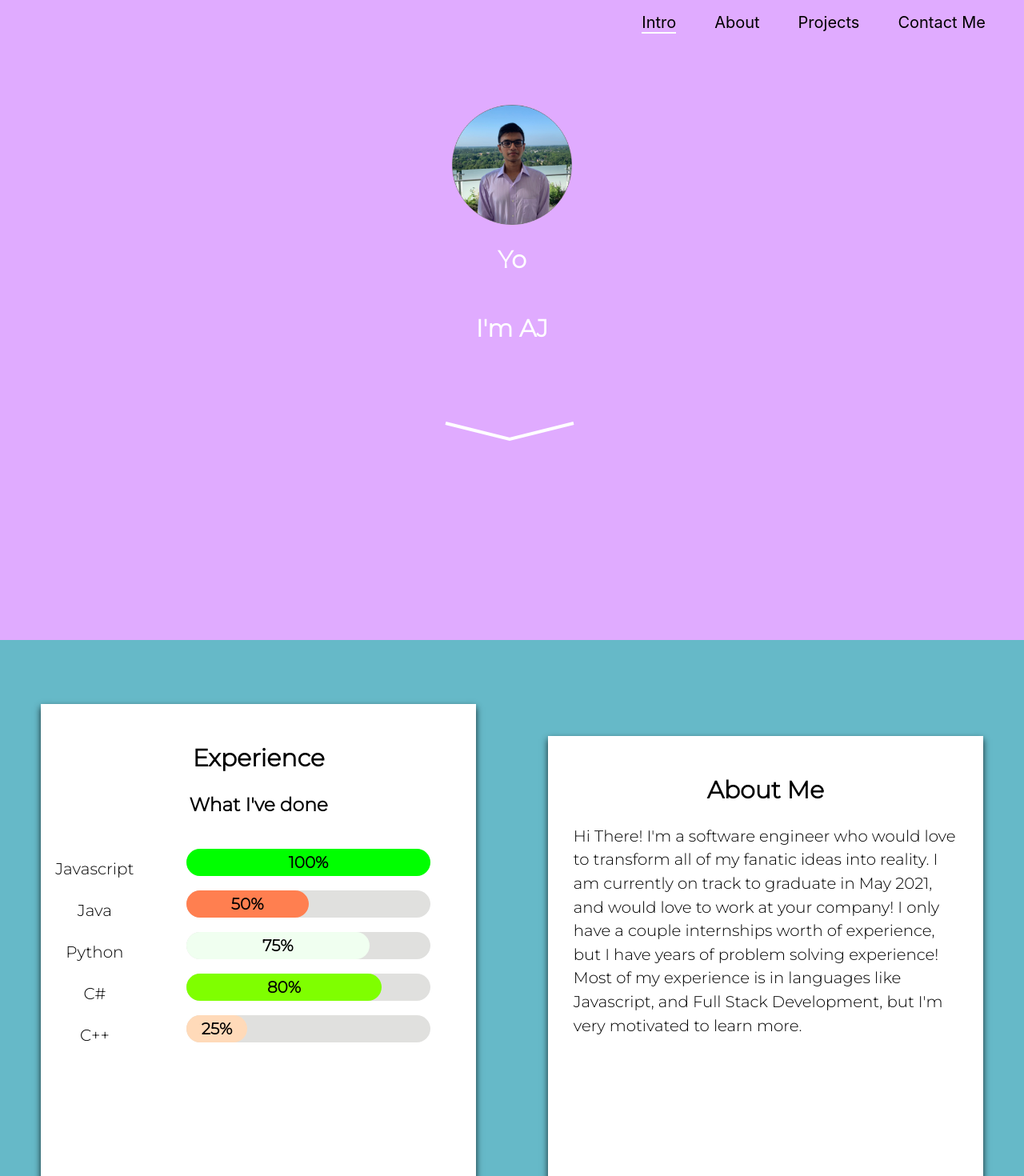
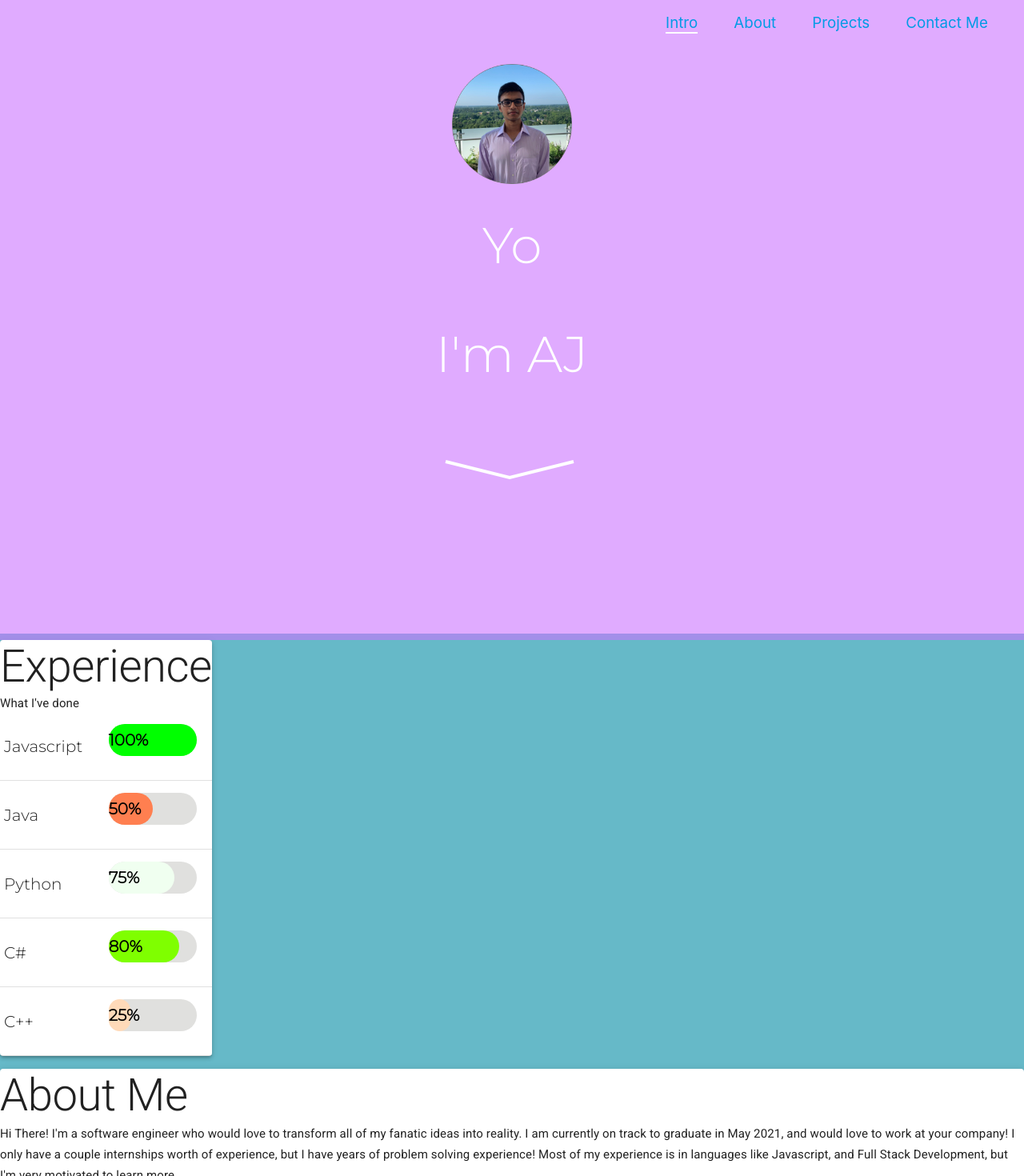
Before and after one commit to athammana/portfolio, a React (Create React App) app: page / in a window 1280 px wide. Shown: the top 1470 px of the page at 80% size. Built offline with nearby package versions, Linux system fonts and the light colour scheme.

Commit message:
Trying to use css frameworks to fix resizing prob

```diff
--- a/package.json
+++ b/package.json
@@ -4,13 +4,19 @@
   "version": "0.1.0",
   "private": true,
   "dependencies": {
+    "@material-ui/core": "^4.11.0",
+    "@material-ui/icons": "^4.9.1",
     "@testing-library/jest-dom": "^4.2.4",
     "@testing-library/react": "^9.3.2",
     "@testing-library/user-event": "^7.1.2",
     "framer-motion": "^1.11.1",
+    "materialize-css": "^1.0.0-rc.2",
     "react": "^16.13.1",
     "react-dom": "^16.13.1",
+    "react-hamburger-menu": "^1.2.1",
+    "react-materialize": "^3.9.3",
     "react-minimal-pie-chart": "^8.0.1",
+    "react-responsive": "^8.1.0",
     "react-router-dom": "^5.2.0",
     "react-scripts": "3.4.1"
   },
--- a/public/index.html
+++ b/public/index.html
@@ -3,28 +3,21 @@
   <head>
     <meta charset="utf-8" />
     <link rel="icon" href="%PUBLIC_URL%/favicon.ico" />
+    <link rel="stylesheet" href="https://fonts.googleapis.com/css?family=Roboto:300,400,500,700&display=swap" />
+    <!-- Import Google Icon Font -->
+    <link href="http://fonts.googleapis.com/icon?family=Material+Icons" rel="stylesheet">
+    <!-- Import materialize.css -->
+    <link href="../node_modules/materialize-css/dist/css/materialize.css" rel="stylesheet">
     <meta name="viewport" content="width=device-width, initial-scale=1" />
-    <meta name="theme-color" content="#000000" />
     <meta
       name="description"
-      content="Web site created using create-react-app"
+      content="AJ's Portfolio Website"
     />
-    <link rel="apple-touch-icon" href="%PUBLIC_URL%/logo192.png" />
-    <!--
-      manifest.json provides metadata used when your web app is installed on a
-      user's mobile device or desktop. See https://developers.google.com/web/fundamentals/web-app-manifest/
-    -->
+    <!--Icon made by <a href="https://www.flaticon.com/authors/kiranshastry" title="Kiranshastry">Kiranshastry</a> from <a
+      href="https://www.flaticon.com/" title="Flaticon"> www.flaticon.com</a>-->
     <link rel="manifest" href="%PUBLIC_URL%/manifest.json" />
-    <!--
-      Notice the use of %PUBLIC_URL% in the tags above.
-      It will be replaced with the URL of the `public` folder during the build.
-      Only files inside the `public` folder can be referenced from the HTML.
 
-      Unlike "/favicon.ico" or "favicon.ico", "%PUBLIC_URL%/favicon.ico" will
-      work correctly both with client-side routing and a non-root public URL.
-      Learn how to configure a non-root public URL by running `npm run build`.
-    -->
-    <title>React App</title>
+    <title>AJ Portfolio</title>
   </head>
   <body>
     <noscript>You need to enable JavaScript to run this app.</noscript>
@@ -39,5 +32,6 @@
       To create a production bundle, use `npm run build` or `yarn build`.
     -->
     <div id="root"></div>
+    <!-- <script src="../node_modules/materialize-css/dist/js/materialize.js"></script> -->
   </body>
 </html>
--- a/src/App.css
+++ b/src/App.css
@@ -55,6 +55,18 @@ section {
   position: fixed;
   color: white;
   background-color: #9844cb;
+}
+
+.hamburger {
+  float: right;
+  margin: 10px;
+}
+
+.navbox {
+  display: flex;
+  /* flex-direction: ; */
+  height: 30vh;
+  min-width: 10vw;;
 }
 
 /* Intro Section Css properties */
@@ -259,14 +271,14 @@ section {
   z-index: 1;
   color: black;
   font-size: 60;
-  width: 50vw;
+  /* width: 50vw; */
 }
 
 .contact-form {
   width: inherit;
 }
 
-.contact-field {
+/* .contact-field {
   display: block;
   width: inherit;
   font-family: inherit;
@@ -290,7 +302,7 @@ section {
   margin: 5px 0 0 0;
   outline: 0;
   padding: 10px 30px;
-}
+} */
 
 /* Component specific Css properties */
 
--- a/src/App.js
+++ b/src/App.js
@@ -6,6 +6,7 @@ import About from './components/About';
 import Intro from './components/Intro';
 import Navbar from './components/Navbar';
 import './App.css';
+import 'materialize-css/dist/css/materialize.min.css';
 // import { Button } from 'react-scroll';
 
 class App extends React.Component {
--- a/src/components/About.js
+++ b/src/components/About.js
@@ -1,5 +1,6 @@
 import React from "react";
 import SkillsTable from './SkillsTable';
+import {Grid, Typography, Paper} from '@material-ui/core'
 // import { Button } from 'react-scroll';
 // import ReactDOM from 'react-dom';
 
@@ -27,29 +28,40 @@ class About extends React.Component{
     return (
       <section id='about'>
         <div id='aboutbg' className='about-background'/>
-        <div className='about-content'>
-          <div className='left-card card container'>
-            <h1 style={{textAlign: 'center'}}>
+        {/* <div className='about-content'> */}
+        <Grid container spacing={2}>
+          <Grid item s={12} m={4}>
+            <Paper elevation={3}>
+            <Typography variant='h2'>
               Experience
-            </h1>
-            <h3 style={{textAlign: 'center', marginBottom:'5vh'}}>
+            </Typography>
+            <Typography>
               What I've done
-            </h3>
+            </Typography>
             <SkillsTable />
-          </div>
-          <div className='right-card card container'>
-            <h1 style={{textAlign: 'center'}}>
-              About Me
-            </h1>
-            <h4 className='about-desc' style={{margin:'2vh', fontWeight: '100', lineHeight: '1.5'}}>
+          </Paper>
+          </ Grid>
+          <Grid item s={12} m={4} l={4} xl={4}>
+          {/* <div className='right-card card container'> */}
+          <Paper elevation={3}>
+            {/* <h1 style={{textAlign: 'center'}}> */}
+                <Typography variant='h2'>About Me</Typography>
+
+            {/* </h1> */}
+            {/* <h4 className='about-desc' style={{margin:'2vh', fontWeight: '100', lineHeight: '1.5'}}> */}
+            <Typography variant='subtitle1'>
               Hi There! I'm a software engineer who would love to transform all of my fanatic ideas into reality.
               I am currently on track to graduate in May 2021, and would love to work at your company! I only
               have a couple internships worth of experience, but I have years of problem solving experience! Most
               of my experience is in languages like Javascript, and Full Stack Development, but I'm very motivated
               to learn more.
-            </h4>
-          </div>
-        </div>
+            </ Typography>
+          </Paper>
+            {/* </h4> */}
+          {/* </div> */}
+          </ Grid>
+          </ Grid>
+        {/* </div> */}
       </section>
     );
   }
--- a/src/components/Contact.js
+++ b/src/components/Contact.js
@@ -1,4 +1,7 @@
 import React from "react";
+import 'materialize-css';
+import { Textarea, TextInput, Button, Icon, Row, Col } from "react-materialize";
+import { Container, Grid } from "@material-ui/core";
 
 
 class Contact extends React.Component{
@@ -31,16 +34,15 @@ class Contact extends React.Component{
         return (
             <section id='contact' className='flex height-fix'>
                 <div id='contact-bg' className='contact-background'></div>
-                <div className='contact-content'>
-                    <h1 style={{textAlign:'center', margin:'0px 0px 3vh', paddingTop:'1ch'}}>Contact Me</h1>
-                    <form className='flex contact-form' onSubmit={this.handleSubmit}>
-                        <input type='text' className='contact-field' name='name' placeholder='Name'></input>
-                        <input type='text' className='contact-field' name='email' placeholder='Your Email'></input>
-                        <textarea type='text' className='contact-field contact-textarea' name='message' placeholder='Your Message'></textarea>
-                        <button className='contact-submit'>Submit</button>
-                    </form>
-
-                </div>
+                <Grid Container justify='center' align='center'>
+                        <h1 style={{textAlign:'center', margin:'0px 0px 3vh', paddingTop:'1ch'}}>Contact Me</h1>
+                        <form onSubmit={this.handleSubmit}>
+                            <Grid item><TextInput type='text' name='name' placeholder='Name'></TextInput></Grid>
+                            <Grid item><TextInput type='text' name='email' placeholder='Your Email'></TextInput></Grid>
+                            <Grid item><Textarea type='text' name='message' placeholder='Your Message'></Textarea></Grid>
+                            <Grid item><Button node="button" type="submit" waves="light">Submit<Icon right>send</Icon></Button></Grid>
+                        </form>
+                </Grid>
             </section>
         );
     }
--- a/src/components/Navbar.js
+++ b/src/components/Navbar.js
@@ -1,73 +1,62 @@
 import React from "react";
-import { Link } from "react-scroll";
+import MediaQuery from 'react-responsive';
+import HamburgerMenu from 'react-hamburger-menu';
+import NavbarLinks from './NavbarLinks';
 
 class Navbar extends React.Component{
 
+    constructor(props){
+        super(props);
+        this.state = {
+            open: false
+        }
+    }
+
+    scrollFunc(){
+        const isTop = window.scrollY > 100;
+        const nav = document.getElementById('navbar');
+        if (isTop) {
+            nav.classList.add('scrolled');
+        } else {
+            nav.classList.remove('scrolled');
+        }
+    }
+
     componentDidMount(){
-        window.addEventListener('scroll', () =>{
-            const isTop = window.scrollY > 100;
-            const nav = document.getElementById('navbar');
-            if(isTop){
-                nav.classList.add('scrolled');
-            } else {
-                nav.classList.remove('scrolled');
-            }
-        });
+        window.addEventListener('scroll', this.scrollFunc);
     }
 
     componentWillUnmount(){
-        window.removeEventListener('scroll');
+        window.removeEventListener('scroll', this.scrollFunc);
+    }
+
+    handleClick(){
+        this.setState({
+            open: !this.state.open
+        });
     }
 
     render(){
         return (
             <div id='navbar' className='header'>
-                <ul className='navlist'>
-                    <li className='navitem'>
-                        <Link
-                            activeClass='active'
-                            to='intro'
-                            spy={true}
-                            smooth={true}
-                            offset={-70}
-                            duration= {500}>
-                            Intro
-                        </Link>
-                    </li>
-                    <li className='navitem'>
-                        <Link
-                            activeClass='active'
-                            to='about'
-                            spy={true}
-                            smooth={true}
-                            offset={-70}
-                            duration={500}>
-                            About
-                        </Link>
-                    </li>
-                    <li className='navitem'>
-                        <Link
-                            activeClass='active'
-                            to='projects'
-                            spy={true}
-                            smooth={true}
-                            offset={-70}
-                            duration={500}>
-                            Projects
-                        </Link>
-                    </li>
-                    <li className='navitem'>
-                        <Link
-                            activeClass='active'
-                            to='contact'
-                            spy={true}
-                            smooth={true}
-                            offset={-70}
-                            duration={500}>
-                            Contact Me
-                        </Link>
-                    </li>
-                </ul>
+                <MediaQuery minDeviceWidth={768}>
+                    <NavbarLinks listClass='navlist'/>
+                </MediaQuery>
+                <MediaQuery maxDeviceWidth={768 - 1}>
+                    <HamburgerMenu
+                        className='hamburger'
+                        isOpen={this.state.open}
+                        menuClicked={this.handleClick.bind(this)}
+                        width={18}
+                        height={15}
+                        strokeWidth={1}
+                        rotate={0}
+                        color='black'
+                        borderRadius={0}
+                        animationDuration={0.5}
+                    />
+                    <div className='navbox'><NavbarLinks /></div>
+                </MediaQuery>
             </div>
         );
     }
--- /dev/null
+++ b/src/components/NavbarLinks.js
@@ -0,0 +1,58 @@
+import React from 'react';
+import {Link} from 'react-scroll';
+
+
+class NavbarLinks extends React.Component {
+    render() {
+        return (
+            <ul className={'navlist' + this.props.listClass}>
+                <li className='navitem'>
+                    <Link
+                        activeClass='active'
+                        to='intro'
+                        spy={true}
+                        smooth={true}
+                        offset={-70}
+                        duration={500}>
+                        Intro
+                    </Link>
+                </li>
+                <li className='navitem'>
+                    <Link
+                        activeClass='active'
+                        to='about'
+                        spy={true}
+                        smooth={true}
+                        offset={-70}
+                        duration={500}>
+                        About
+                    </Link>
+                </li>
+                <li className='navitem'>
+                    <Link
+                        activeClass='active'
+                        to='projects'
+                        spy={true}
+                        smooth={true}
+                        offset={-70}
+                        duration={500}>
+                        Projects
+                    </Link>
+                </li>
+                <li className='navitem'>
+                    <Link
+                        activeClass='active'
+                        to='contact'
+                        spy={true}
+                        smooth={true}
+                        offset={-70}
+                        duration={500}>
+                        Contact Me
+                    </Link>
+                </li>
+            </ul>
+        );
+    }
+}
+
+export default NavbarLinks;
```
Also changed, not shown: 2 other files (tests, documents, lock files or other folders).
